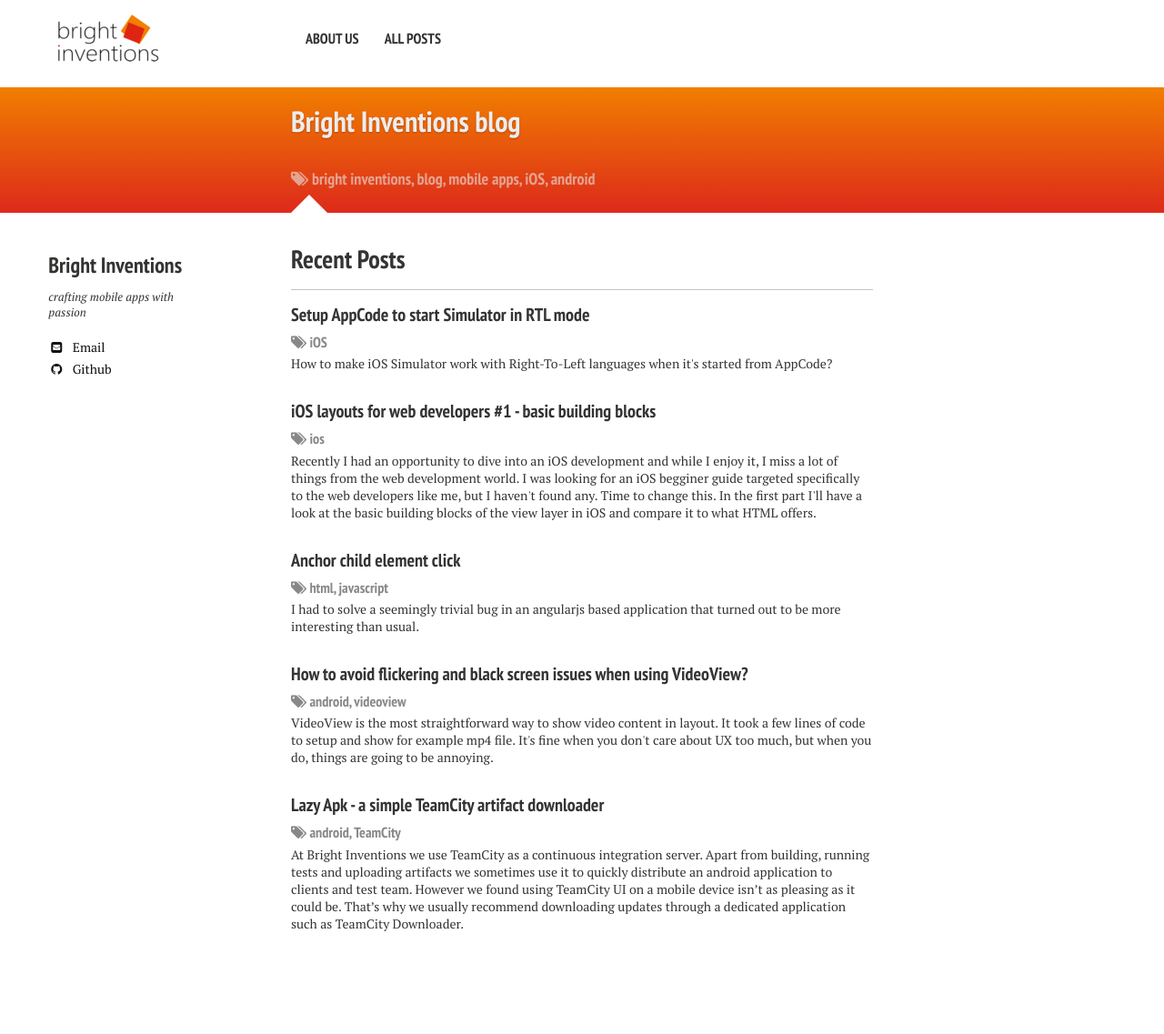
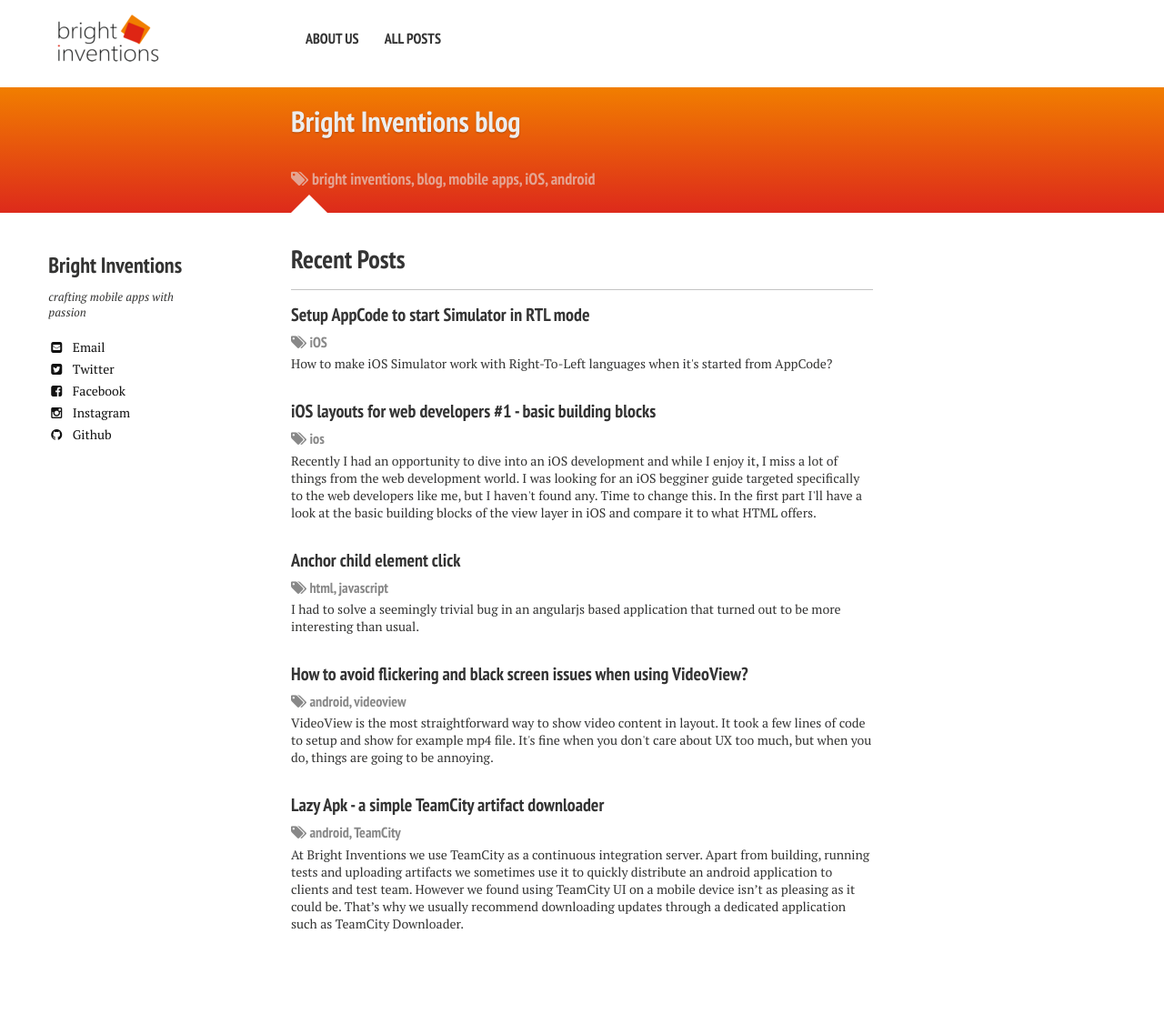
Before and after one commit to bright/bright.github.io, a Jekyll site: the page built from index.md, in a window 1280 px wide. Shown: the whole page at 91% size. Built offline with Jekyll 4.4.1, drawn with Linux system fonts in a browser that asks for light colours; nearby versions of some CDN libraries; Markdown is read by kramdown in place of the engine named in the settings; part of the change alters nothing that is shown.

Commit message:
Social accounts

```diff
--- a/_config.yml
+++ b/_config.yml
@@ -39,8 +39,8 @@ owner:
   bio: "crafting mobile apps with passion"
   email: info@brightinventions.pl
   disqus-shortname: brightinventions
-  twitter: #username
-  facebook: #username
+  twitter: BrightDevs
+  facebook: Bright.Inventions
   google:
     plus: #username
     analytics: 'UA-56513184-1'
@@ -51,7 +51,7 @@ owner:
   github: bright
   stackoverflow: #http://stackoverflow.com/users/123456/username
   linkedin: #username
-  instagram: #username
+  instagram: bright_devs
   lastfm: #username
   tumblr: #username
   pinterest: #username
```
